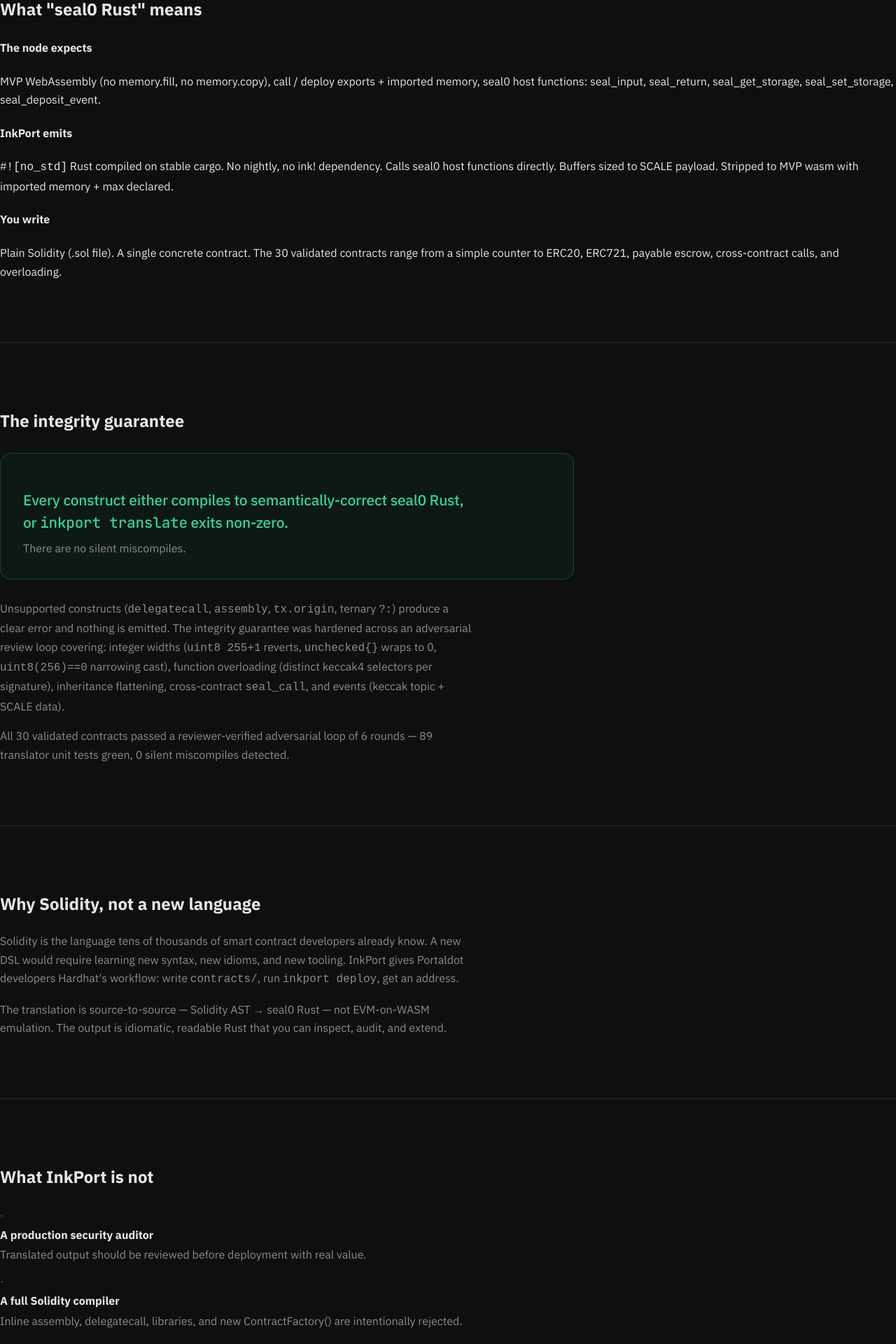
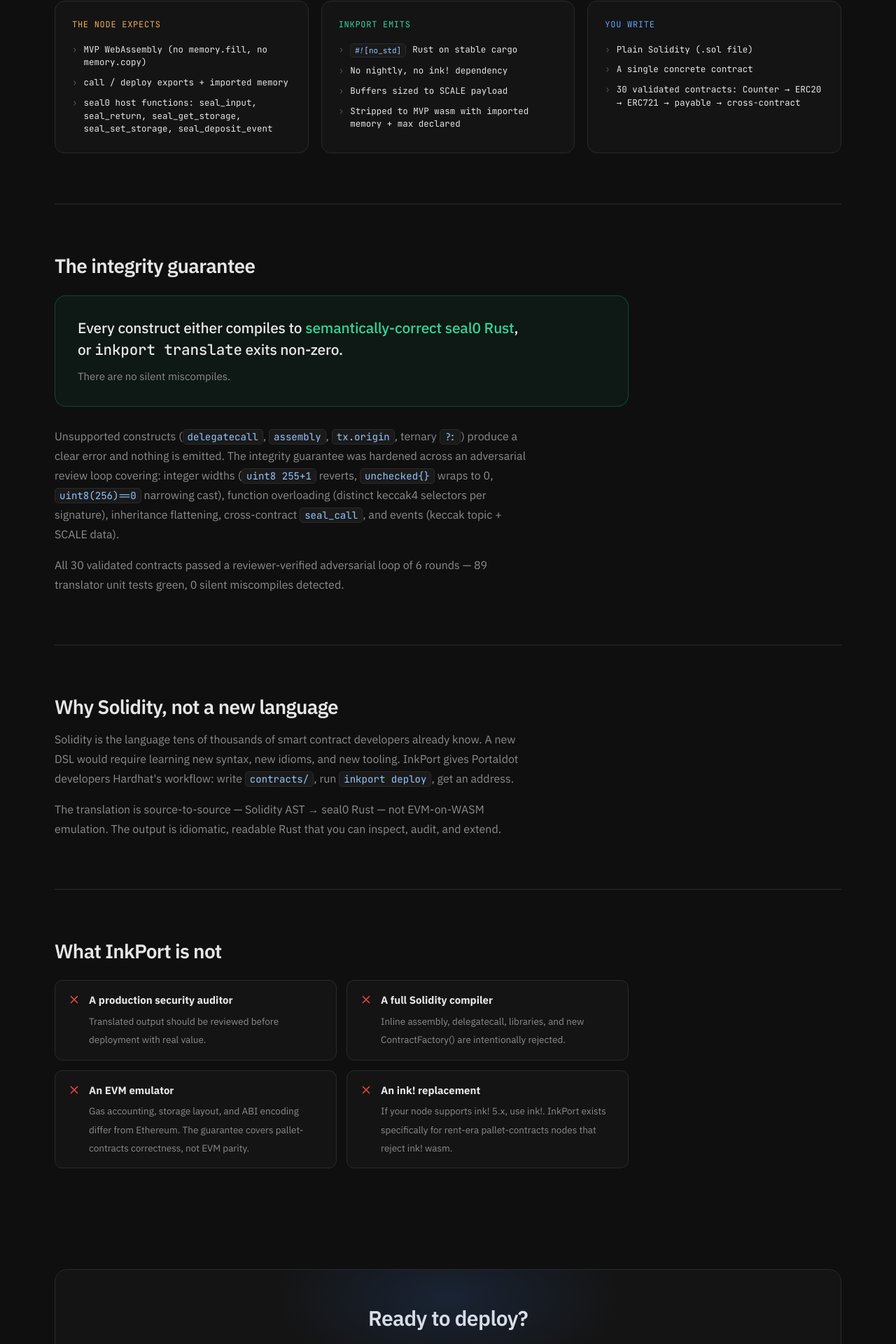
Before and after one commit to freedanjeremiah/portaldot-hackathon-2026-inkport-dmk, a Next.js app in the folder playground/: page /why-inkport in a window 1280 px wide. Shown: the part 834-2754 px from the top of the page at 70% size. Built offline with nearby package versions, Linux system fonts and the light colour scheme.

Commit message:
fix(why-inkport): replace stale pre-design CSS classes with correct design tokens; add guarantee/notlist/cta-band CSS

```diff
--- a/playground/app/(site)/site.css
+++ b/playground/app/(site)/site.css
@@ -373,3 +373,31 @@
 .limits-list li { display: flex; gap: 10px; font-size: 16px; color: var(--text-dim); line-height: 1.65; }
 .limits-list li::before { content: '·'; color: var(--text-faint); flex-shrink: 0; margin-top: 1px; }
 .cta-row { display: flex; gap: 12px; flex-wrap: wrap; }
+
+/* ============ WHY-INKPORT extra (from design pages.css) ============ */
+.guarantee {
+  border: 1px solid rgba(16,185,129,0.3); background: rgba(16,185,129,0.05);
+  border-radius: 16px; padding: 30px 32px; margin: 26px 0; max-width: 820px;
+}
+.g-quote { font-size: 21px; line-height: 1.5; font-weight: 500; letter-spacing: -0.01em; }
+.g-quote .hl { color: var(--green-2); }
+
+.notlist { display: grid; grid-template-columns: 1fr 1fr; gap: 14px; margin-top: 26px; max-width: 820px; }
+.nl-item { display: flex; gap: 12px; align-items: flex-start; border: 1px solid var(--border); border-radius: 11px; padding: 16px 18px; background: var(--panel-2); }
+.nl-item svg { flex: none; margin-top: 2px; color: var(--red); }
+.nl-item b { display: block; font-size: 15px; margin-bottom: 3px; }
+.nl-item span { color: var(--text-dim); font-size: 13.5px; line-height: 1.5; }
+
+.cta-band {
+  border: 1px solid var(--border); border-radius: 18px; background: var(--panel-2);
+  padding: 44px; text-align: center; position: relative; overflow: hidden;
+}
+.cta-band::after {
+  content: ''; position: absolute; left: 50%; top: -80px; transform: translateX(-50%);
+  width: 500px; height: 240px;
+  background: radial-gradient(ellipse, rgba(59,130,246,0.14), transparent 70%);
+  pointer-events: none;
+}
+.cta-band h2 { font-size: 30px; font-weight: 600; letter-spacing: -0.02em; margin: 0 0 10px; position: relative; }
+.cta-band p { color: var(--text-dim); margin: 0 0 24px; font-size: 16px; position: relative; }
+.cta-band .hero-ctas { position: relative; }
--- a/playground/app/(site)/why-inkport/page.tsx
+++ b/playground/app/(site)/why-inkport/page.tsx
@@ -7,30 +7,32 @@
 
 export default function WhyInkPortPage() {
   return (
-    <div className="site-container" style={{ paddingTop: 48, paddingBottom: 80 }}>
+    <div className="wrap" style={{ paddingTop: 64, paddingBottom: 80 }}>
 
       {/* Header */}
       <div style={{ maxWidth: 680, marginBottom: 56 }}>
-        <p className="site-hero-eyebrow" style={{ justifyContent: 'flex-start', marginBottom: 16 }}>Design decisions</p>
-        <h1 className="site-h1" style={{ textAlign: 'left', fontSize: 'var(--h2)', marginBottom: 16 }}>Why InkPort</h1>
-        <p style={{ fontSize: '1rem', color: 'var(--text-dim)', lineHeight: 1.65 }}>
+        <p className="eyebrow" style={{ justifyContent: 'flex-start' }}>Design decisions</p>
+        <h1 style={{ fontSize: 46, lineHeight: 1.08, letterSpacing: '-0.03em', fontWeight: 600, margin: '0 0 16px' }}>
+          Why InkPort
+        </h1>
+        <p style={{ fontSize: 18, color: 'var(--text-dim)', lineHeight: 1.65, margin: 0 }}>
           The reasoning behind a Solidity toolchain that targets raw seal0 — not ink!.
         </p>
       </div>
 
       {/* Section 1: The problem */}
       <div className="why-section">
-        <h2 className="section-title">The problem</h2>
+        <h2 className="h-sec" style={{ fontSize: 28, marginBottom: 16 }}>The problem</h2>
         <div style={{ maxWidth: 680 }}>
-          <p style={{ fontSize: 'var(--body)', color: 'var(--text-dim)', lineHeight: 1.65 }}>
-            Portaldot runs a rent-era <code>pallet-contracts</code> node — a version of Substrate&apos;s smart contract
+          <p style={{ fontSize: 16, color: 'var(--text-dim)', lineHeight: 1.75, marginBottom: 14 }}>
+            Portaldot runs a rent-era <code className="inline">pallet-contracts</code> node — a version of Substrate&apos;s smart contract
             pallet from ~2021 that speaks the seal0 host ABI. ink! 3, 4, and 5 each require an era-matched Rust
             nightly and dependency set that doesn&apos;t build against this node. ink! 5.x wasm uses host functions this
             node rejects outright.
           </p>
-          <p style={{ fontSize: 'var(--body)', color: 'var(--text-dim)', lineHeight: 1.65 }}>
+          <p style={{ fontSize: 16, color: 'var(--text-dim)', lineHeight: 1.75, marginBottom: 0 }}>
             If you want to deploy a smart contract to Portaldot today, you need to write raw seal0 Rust by hand —
-            a <code>no_std</code> crate that imports the node&apos;s host functions directly.
+            a <code className="inline">no_std</code> crate that imports the node&apos;s host functions directly.
             That&apos;s what InkPort generates for you.
           </p>
         </div>
@@ -38,40 +40,58 @@
 
       {/* Section 2: What seal0 means */}
       <div className="why-section">
-        <h2 className="section-title">What &quot;seal0 Rust&quot; means</h2>
-        <div className="three-col">
-          <div className="three-col-card">
-            <h4>The node expects</h4>
-            <p>MVP WebAssembly (no memory.fill, no memory.copy), call / deploy exports + imported memory, seal0 host functions: seal_input, seal_return, seal_get_storage, seal_set_storage, seal_deposit_event.</p>
+        <h2 className="h-sec" style={{ fontSize: 28, marginBottom: 16 }}>What &quot;seal0 Rust&quot; means</h2>
+        <div style={{ display: 'grid', gridTemplateColumns: 'repeat(3,1fr)', gap: 18, marginTop: 8 }}>
+          <div className="tc-card expects">
+            <div className="tc-label">The node expects</div>
+            <ul>
+              <li>MVP WebAssembly (no memory.fill, no memory.copy)</li>
+              <li>call / deploy exports + imported memory</li>
+              <li>seal0 host functions: seal_input, seal_return, seal_get_storage, seal_set_storage, seal_deposit_event</li>
+            </ul>
           </div>
-          <div className="three-col-card">
-            <h4>InkPort emits</h4>
-            <p><code>#![no_std]</code> Rust compiled on stable cargo. No nightly, no ink! dependency. Calls seal0 host functions directly. Buffers sized to SCALE payload. Stripped to MVP wasm with imported memory + max declared.</p>
+          <div className="tc-card emits">
+            <div className="tc-label">InkPort emits</div>
+            <ul>
+              <li><code className="inline">#![no_std]</code> Rust on stable cargo</li>
+              <li>No nightly, no ink! dependency</li>
+              <li>Buffers sized to SCALE payload</li>
+              <li>Stripped to MVP wasm with imported memory + max declared</li>
+            </ul>
           </div>
-          <div className="three-col-card">
-            <h4>You write</h4>
-            <p>Plain Solidity (.sol file). A single concrete contract. The 30 validated contracts range from a simple counter to ERC20, ERC721, payable escrow, cross-contract calls, and overloading.</p>
+          <div className="tc-card write">
+            <div className="tc-label">You write</div>
+            <ul>
+              <li>Plain Solidity (.sol file)</li>
+              <li>A single concrete contract</li>
+              <li>30 validated contracts: Counter → ERC20 → ERC721 → payable → cross-contract</li>
+            </ul>
           </div>
         </div>
       </div>
 
       {/* Section 3: Integrity guarantee */}
       <div className="why-section">
-        <h2 className="section-title">The integrity guarantee</h2>
-        <div className="integrity-callout" style={{ marginBottom: 28 }}>
-          <h3>Every construct either compiles to semantically-correct seal0 Rust,<br />or <code style={{ color: 'inherit', background: 'transparent', border: 'none', padding: 0, fontSize: 'inherit', fontFamily: 'var(--mono)' }}>inkport translate</code> exits non-zero.</h3>
-          <p>There are no silent miscompiles.</p>
+        <h2 className="h-sec" style={{ fontSize: 28, marginBottom: 16 }}>The integrity guarantee</h2>
+        <div className="guarantee" style={{ marginBottom: 28 }}>
+          <div className="g-quote">
+            Every construct either compiles to <span className="hl">semantically-correct seal0 Rust</span>,<br />
+            or <code style={{ fontFamily: 'var(--mono)', fontWeight: 500 }}>inkport translate</code> exits non-zero.
+          </div>
+          <p style={{ color: 'var(--text-dim)', marginTop: 10, marginBottom: 0, fontSize: 15 }}>
+            There are no silent miscompiles.
+          </p>
         </div>
-        <div style={{ maxWidth: 680, fontSize: 'var(--body)', color: 'var(--text-dim)', lineHeight: 1.65 }}>
-          <p>
-            Unsupported constructs (<code>delegatecall</code>, <code>assembly</code>, <code>tx.origin</code>,
-            ternary <code>?:</code>) produce a clear error and nothing is emitted. The integrity guarantee was hardened
-            across an adversarial review loop covering: integer widths (<code>uint8 255+1</code> reverts,{' '}
-            <code>unchecked{'{}'}</code> wraps to 0, <code>uint8(256)==0</code> narrowing cast), function overloading
-            (distinct keccak4 selectors per signature), inheritance flattening, cross-contract <code>seal_call</code>,
+        <div style={{ maxWidth: 680, fontSize: 16, color: 'var(--text-dim)', lineHeight: 1.75 }}>
+          <p style={{ marginBottom: 14 }}>
+            Unsupported constructs (<code className="inline">delegatecall</code>, <code className="inline">assembly</code>, <code className="inline">tx.origin</code>,
+            ternary <code className="inline">?:</code>) produce a clear error and nothing is emitted. The integrity guarantee was hardened
+            across an adversarial review loop covering: integer widths (<code className="inline">uint8 255+1</code> reverts,{' '}
+            <code className="inline">{'unchecked{}'}</code> wraps to 0, <code className="inline">uint8(256)==0</code> narrowing cast), function overloading
+            (distinct keccak4 selectors per signature), inheritance flattening, cross-contract <code className="inline">seal_call</code>,
             and events (keccak topic + SCALE data).
           </p>
-          <p>
+          <p style={{ marginBottom: 0 }}>
             All 30 validated contracts passed a reviewer-verified adversarial loop of 6 rounds — 89 translator
             unit tests green, 0 silent miscompiles detected.
           </p>
@@ -80,14 +100,14 @@
 
       {/* Section 4: Why Solidity */}
       <div className="why-section">
-        <h2 className="section-title">Why Solidity, not a new language</h2>
-        <div style={{ maxWidth: 680, fontSize: 'var(--body)', color: 'var(--text-dim)', lineHeight: 1.65 }}>
-          <p>
+        <h2 className="h-sec" style={{ fontSize: 28, marginBottom: 16 }}>Why Solidity, not a new language</h2>
+        <div style={{ maxWidth: 680, fontSize: 16, color: 'var(--text-dim)', lineHeight: 1.75 }}>
+          <p style={{ marginBottom: 14 }}>
             Solidity is the language tens of thousands of smart contract developers already know. A new DSL would
             require learning new syntax, new idioms, and new tooling. InkPort gives Portaldot developers
-            Hardhat&apos;s workflow: write <code>contracts/</code>, run <code>inkport deploy</code>, get an address.
+            Hardhat&apos;s workflow: write <code className="inline">contracts/</code>, run <code className="inline">inkport deploy</code>, get an address.
           </p>
-          <p>
+          <p style={{ marginBottom: 0 }}>
             The translation is source-to-source — Solidity AST → seal0 Rust — not EVM-on-WASM emulation. The output
             is idiomatic, readable Rust that you can inspect, audit, and extend.
           </p>
@@ -96,28 +116,40 @@
 
       {/* Section 5: What InkPort is NOT */}
       <div className="why-section">
-        <h2 className="section-title">What InkPort is not</h2>
-        <ul className="limits-list" style={{ maxWidth: 680 }}>
+        <h2 className="h-sec" style={{ fontSize: 28, marginBottom: 16 }}>What InkPort is not</h2>
+        <div className="notlist">
           {[
             ['A production security auditor', 'Translated output should be reviewed before deployment with real value.'],
             ['A full Solidity compiler', 'Inline assembly, delegatecall, libraries, and new ContractFactory() are intentionally rejected.'],
-            ['An EVM emulator', 'Gas accounting, storage layout, and ABI encoding differ from Ethereum. The integrity guarantee covers semantic correctness on pallet-contracts, not EVM parity.'],
+            ['An EVM emulator', 'Gas accounting, storage layout, and ABI encoding differ from Ethereum. The guarantee covers pallet-contracts correctness, not EVM parity.'],
             ['An ink! replacement', "If your node supports ink! 5.x, use ink!. InkPort exists specifically for rent-era pallet-contracts nodes that reject ink! wasm."],
           ].map(([title, body]) => (
-            <li key={title} style={{ flexDirection: 'column', gap: 2 }}>
-              <strong style={{ color: 'var(--text)', fontSize: 'var(--body)' }}>{title}</strong>
-              <span>{body}</span>
-            </li>
+            <div key={title} className="nl-item">
+              <svg width="18" height="18" viewBox="0 0 24 24" fill="none" stroke="currentColor" strokeWidth="2.2">
+                <path d="M6 6l12 12M18 6L6 18" strokeLinecap="round"/>
+              </svg>
+              <div>
+                <b>{title}</b>
+                <span>{body}</span>
+              </div>
+            </div>
           ))}
-        </ul>
+        </div>
       </div>
 
       {/* CTA */}
       <div className="why-section" style={{ paddingBottom: 0, borderTop: 'none' }}>
-        <h2 className="section-title">Ready to deploy?</h2>
-        <div className="cta-row">
-          <Link href="/docs/getting-started/install" className="btn btn-primary">Read the getting started guide →</Link>
-          <Link href="/" className="btn">Try the playground</Link>
+        <div className="cta-band">
+          <h2>Ready to deploy?</h2>
+          <p>From Solidity to a live contract on Portaldot in four commands.</p>
+          <div className="hero-ctas">
+            <Link href="/docs/getting-started/install" className="btn btn-primary btn-lg">
+              Read the getting started guide
+            </Link>
+            <Link href="/" className="btn btn-lg">
+              Try the playground
+            </Link>
+          </div>
         </div>
       </div>
 
```
